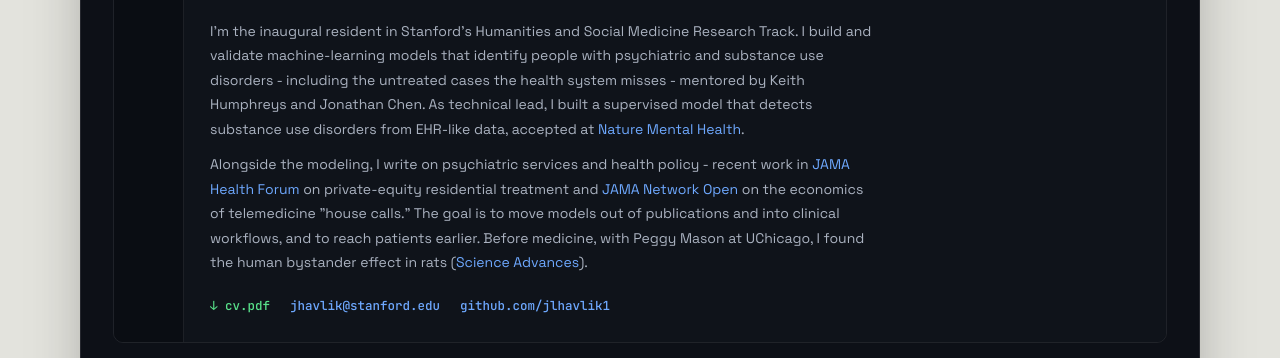
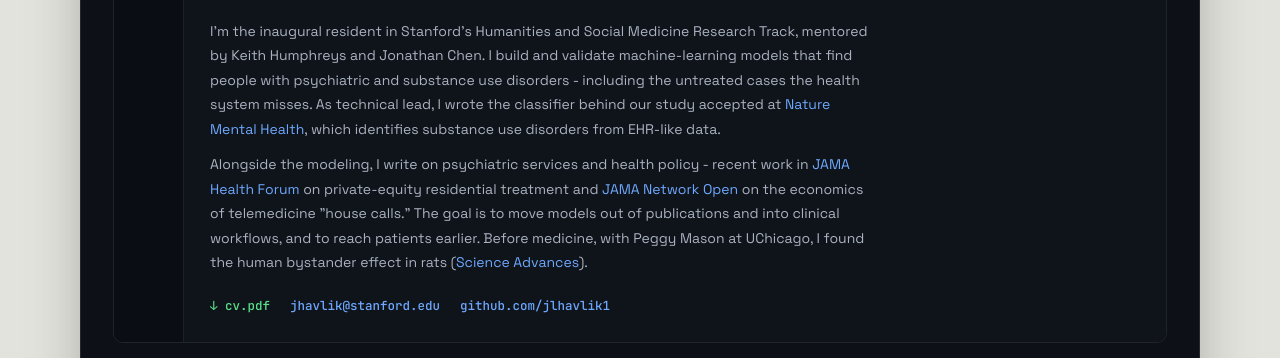
Before and after one commit to jlhavlik1/jlhavlik1.github.io, a plain HTML site: page index.html in a window 1280 px wide. Shown: the part 387-745 px from the top of the page. Drawn offline with Linux system fonts and the light colour scheme.

Commit message:
Polish lede: fix sentence echo, mentor placement, accepted-study wording
Co-Authored-By: Claude Opus 4.8 <noreply@anthropic.com>

```diff
--- a/index.html
+++ b/index.html
@@ -341,7 +341,7 @@
           </div>
         </div>
         <div class="lede">
-          <p>I'm the inaugural resident in Stanford's Humanities and Social Medicine Research Track. I build and validate machine-learning models that identify people with psychiatric and substance use disorders - including the untreated cases the health system misses - mentored by Keith Humphreys and Jonathan Chen. As technical lead, I built a supervised model that detects substance use disorders from EHR-like data, accepted at <a href="#work">Nature Mental Health</a>.</p>
+          <p>I'm the inaugural resident in Stanford's Humanities and Social Medicine Research Track, mentored by Keith Humphreys and Jonathan Chen. I build and validate machine-learning models that find people with psychiatric and substance use disorders - including the untreated cases the health system misses. As technical lead, I wrote the classifier behind our study accepted at <a href="#work">Nature Mental Health</a>, which identifies substance use disorders from EHR-like data.</p>
           <p>Alongside the modeling, I write on psychiatric services and health policy - recent work in <a href="https://doi.org/10.1001/jamahealthforum.2026.0414" target="_blank" rel="noopener">JAMA Health Forum</a> on private-equity residential treatment and <a href="https://doi.org/10.1001/jamanetworkopen.2025.56111" target="_blank" rel="noopener">JAMA Network Open</a> on the economics of telemedicine "house calls." The goal is to move models out of publications and into clinical workflows, and to reach patients earlier. Before medicine, with Peggy Mason at UChicago, I found the human bystander effect in rats (<a href="https://doi.org/10.1126/sciadv.abb4205" target="_blank" rel="noopener">Science Advances</a>).</p>
         </div>
         <nav class="links" aria-label="Contact and profiles">
```
